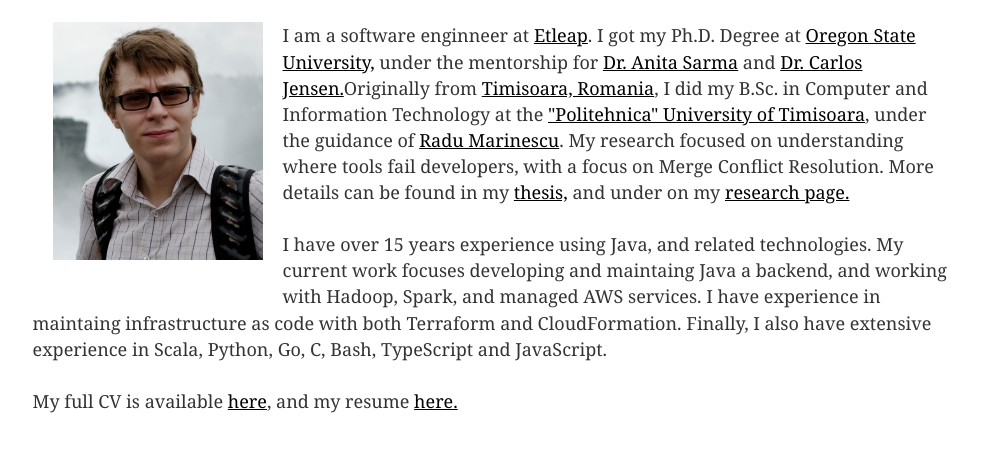
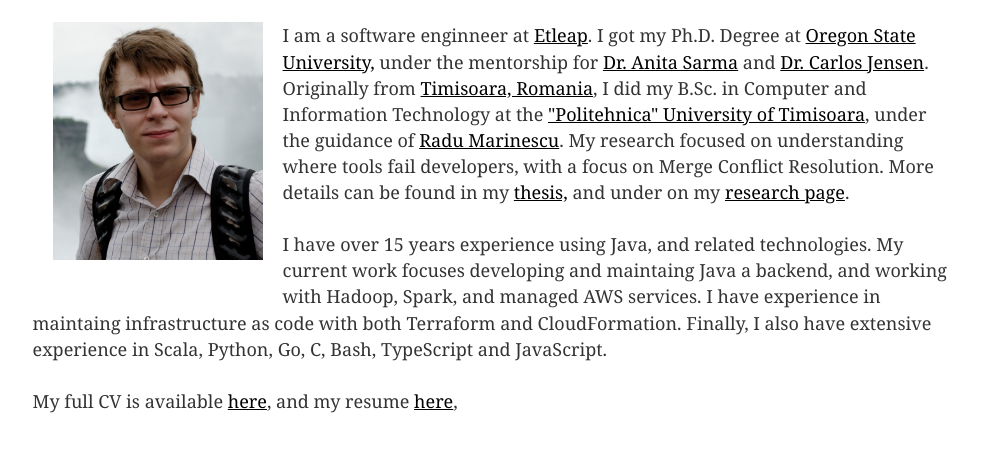
Before and after one commit to caiusb/website, a Gatsby site: page / in a window 1280 px wide. Shown: the part 192-644 px from the top of the page, without its empty margins (147-1151 px from the left). Built offline with nearby package versions, Linux system fonts and the light colour scheme; Gatsby itself is replaced by a stand-in of ours.

Commit message:
Fixed spacing

```diff
--- a/src/pages/index.js
+++ b/src/pages/index.js
@@ -10,10 +10,11 @@ const IndexPage = () => (
       <img class={styles.avatar} src="/pics/me_niagara_falls.jpeg" alt="Headshot"/>
 
       <p>
-      I am a software enginneer at <a href="https:/www.etleap.com">Etleap</a>. I got my Ph.D. Degree at <a href="http://eecs.oregonstate.edu">Oregon State University,</a> under the mentorship for <a href="https://web.engr.oregonstate.edu/~sarmaa/">Dr. Anita Sarma</a> and <a href="https://educationalinnovation.ucsd.edu/about/jensen-bio.html">Dr. Carlos Jensen.</a>
+      I am a software enginneer at <a href="https:/www.etleap.com">Etleap</a>.
+      I got my Ph.D. Degree at <a href="http://eecs.oregonstate.edu">Oregon State University,</a> under the mentorship for <a href="https://web.engr.oregonstate.edu/~sarmaa/">Dr. Anita Sarma</a> and <a href="https://educationalinnovation.ucsd.edu/about/jensen-bio.html">Dr. Carlos Jensen</a>.
       Originally from <a href="http://en.wikipedia.org/wiki/Timisoara">Timisoara, Romania</a>, I did my B.Sc. in Computer and Information Technology at the <a href="https://www.upt.ro">"Politehnica" University of Timisoara</a>, under the guidance of <a href="https://staff.cs.upt.ro/~radum/">Radu Marinescu</a>.
       My research focused on understanding where tools fail developers, with a focus on Merge Conflict Resolution.
-      More details can be found in my <a href="CaiusBrindescuPhDThesis.pdf">thesis,</a> and under on my <Link to="/research">research page.</Link>
+      More details can be found in my <a href="CaiusBrindescuPhDThesis.pdf">thesis,</a> and under on my <Link to="/research">research page</Link>.
       </p>
       <p>
       I have over 15 years experience using Java, and related technologies.
@@ -22,7 +23,7 @@ const IndexPage = () => (
       Finally, I also have extensive experience in Scala, Python, Go, C, Bash, TypeScript and JavaScript.
       </p>
       <p>
-      My full CV is available <a href="CV-CaiusBrindescu.pdf">here</a>, and my resume <a href="https://caius.notion.site/Caius-Brindescu-PhD-108fc0091f70495d8659ffbef25b8c4c?pvs=4">here.</a>
+      My full CV is available <a href="CV-CaiusBrindescu.pdf">here</a>, and my resume <a href="https://caius.notion.site/Caius-Brindescu-PhD-108fc0091f70495d8659ffbef25b8c4c?pvs=4">here</a>,
       </p>
     </div>
   </Layout>
```
